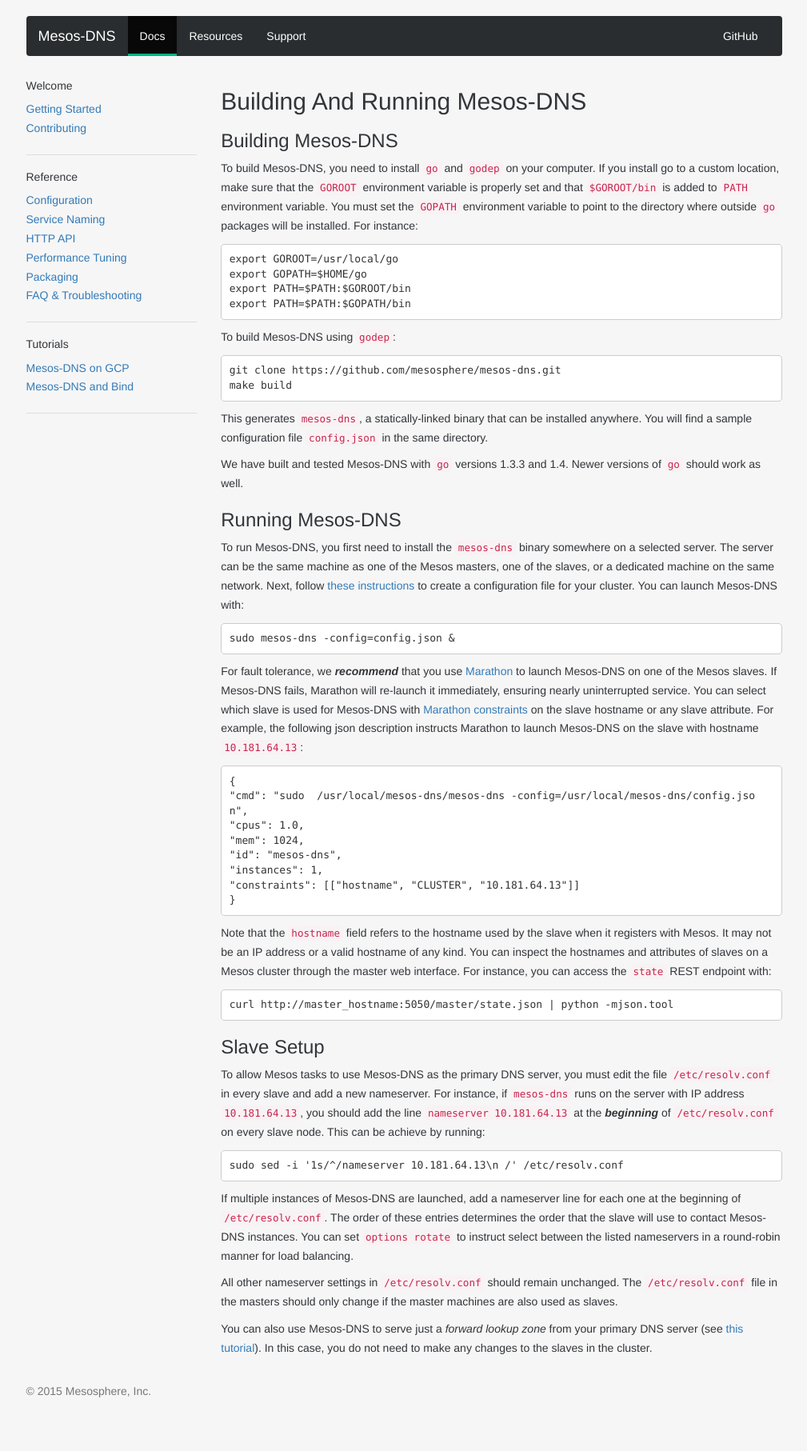
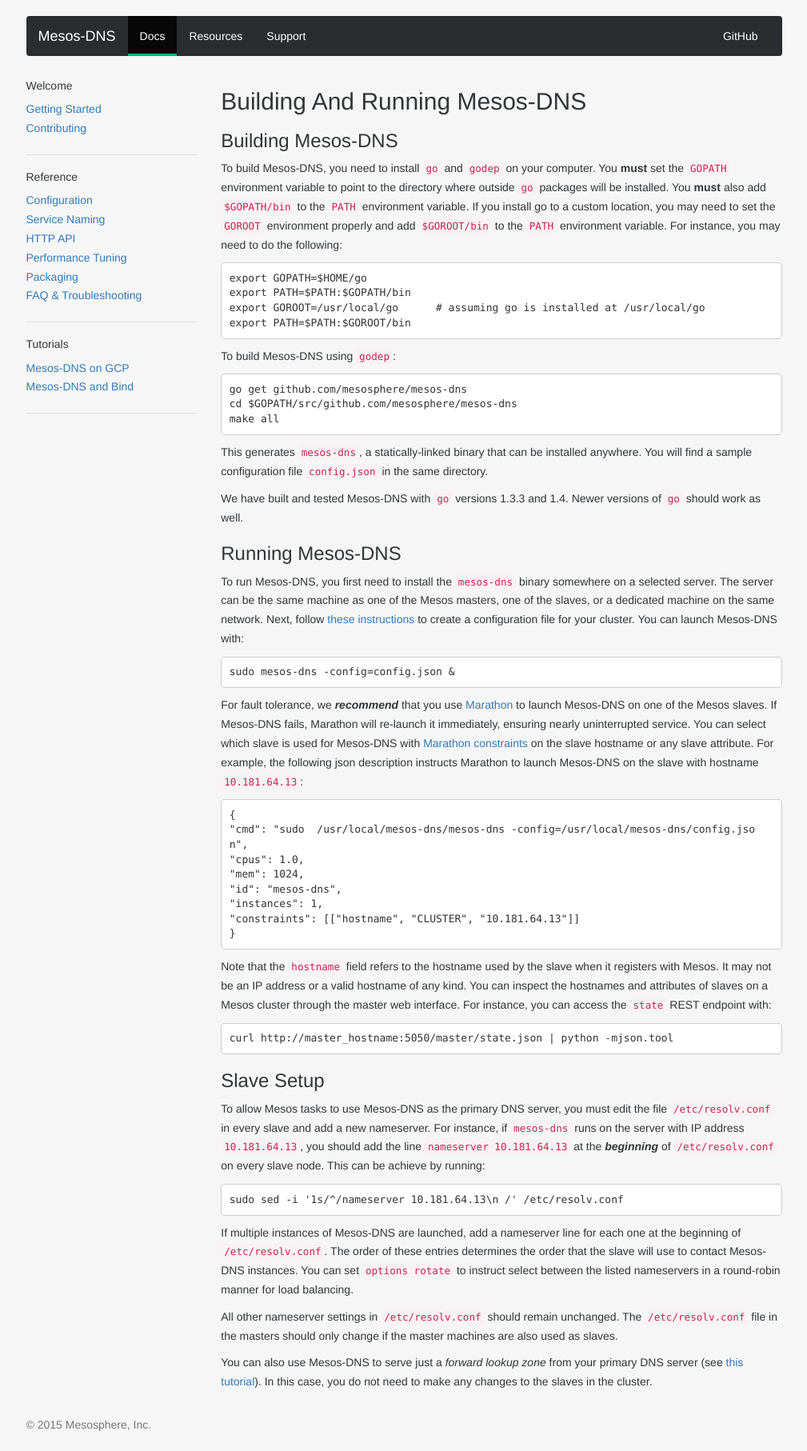
Before and after one commit to vkorehov/mesos-dns, a Jekyll site: the page built from docs/index.md, in a window 1280 px wide. Shown: the whole page at 80% size, without its empty margins (135-1144 px from the left). Built offline with Jekyll 4.4.1, drawn with Linux system fonts in a browser that asks for light colours; nearby versions of some CDN libraries; some web fonts are replaced; Markdown is read by kramdown in place of the engine named in the settings; before the commit the page ends 1771 px from its top, so only the background shows below that.

Commit message:
Documentation fixes.

````diff
--- a/docs/index.md
+++ b/docs/index.md
@@ -6,20 +6,21 @@ title: Building and Running Mesos-DNS
 
 ### Building Mesos-DNS
 
-To build Mesos-DNS, you need to install [`go`](https://golang.org/doc/install) and [`godep`](https://github.com/tools/godep) on your computer. If you install go to a custom location, make sure that the `GOROOT` environment variable is properly set and that `$GOROOT/bin` is added to `PATH` environment variable. You must set the `GOPATH` environment variable to point to the directory where outside `go` packages will be installed. For instance:
+To build Mesos-DNS, you need to install [`go`](https://golang.org/doc/install) and [`godep`](https://github.com/tools/godep) on your computer. You **must** set the `GOPATH` environment variable to point to the directory where outside `go` packages will be installed. You **must** also add `$GOPATH/bin` to the `PATH` environment variable. If you install go to a custom location, you may need to set the `GOROOT` environment properly and add `$GOROOT/bin` to the `PATH` environment variable. For instance, you may need to do the following:
 
 ```
-export GOROOT=/usr/local/go
 export GOPATH=$HOME/go
+export PATH=$PATH:$GOPATH/bin
+export GOROOT=/usr/local/go      # assuming go is installed at /usr/local/go
 export PATH=$PATH:$GOROOT/bin
-export PATH=$PATH:$GOPATH/bin
 ```
 
 To build Mesos-DNS using `godep`:
 
 ```
-git clone https://github.com/mesosphere/mesos-dns.git
-make build
+go get github.com/mesosphere/mesos-dns
+cd $GOPATH/src/github.com/mesosphere/mesos-dns
+make all
 ```
 
 This generates `mesos-dns`, a statically-linked binary that can be installed anywhere. You will find a sample configuration file `config.json` in the same directory.
````
